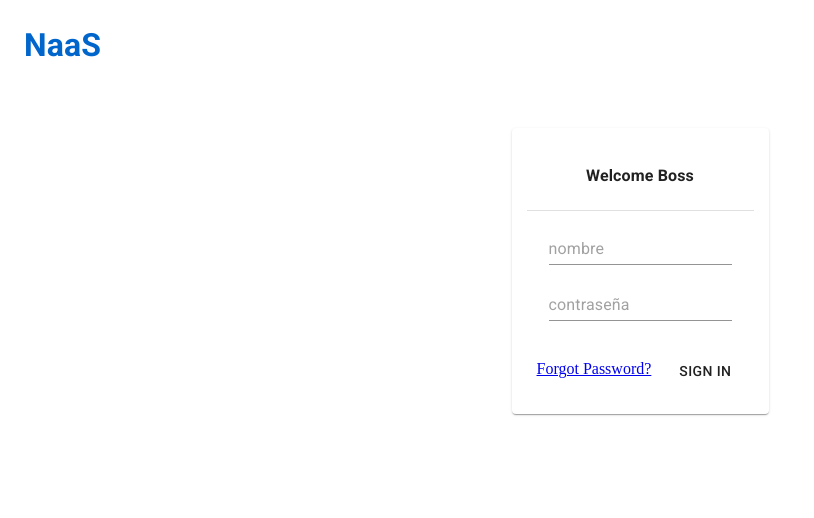
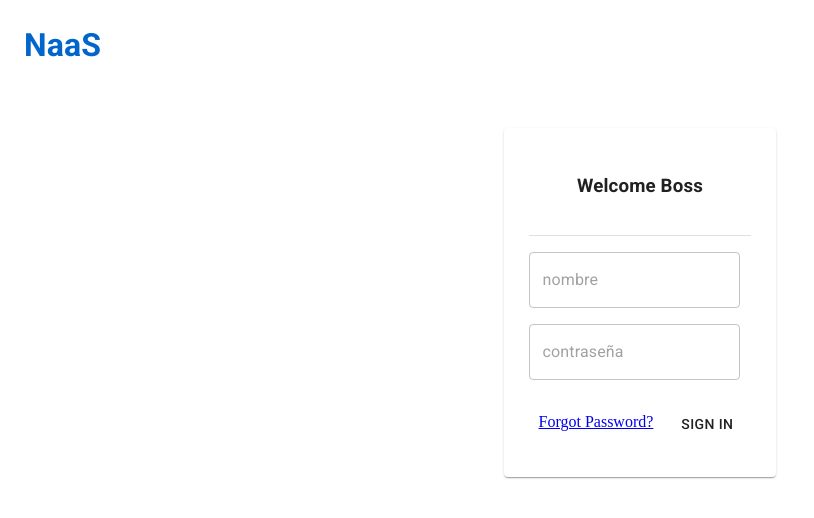
Before and after one commit to carlosmca44/naas_dashboard, a React (Create React App) app: page / in a window 1280 px wide. Shown: the top 518 px of the page, without its empty margins (0-814 px from the left). Built offline with nearby package versions, Linux system fonts and the light colour scheme.

Commit message:
fixes some views on login section

```diff
--- a/src/Components/LoginComp/index.js
+++ b/src/Components/LoginComp/index.js
@@ -3,19 +3,16 @@ import React, { Component } from 'react'
 
 const styles = theme=>({
     root:{
-        padding: "15px",
-        width: "max-content"
+        padding: "25px",
     },
     textFields:{
-        maxWidth: "200px",
-        heigth: "50px"
     },
     gridForm:{
         margin:'10px'
     },
     spacing:{
         margin: '10px 10px'
-    }
+    },
 })
 
 class Login extends Component{
@@ -23,32 +20,45 @@ class Login extends Component{
         const {classes} = this.props
         return(
             <Paper className={classes.root}>
-                <Typography align={'center'}>
-                    <h4>Welcome Boss</h4>
-                </Typography>
+                <Grid container direction={'column'} spacing={2}>
+                    <Grid item>
+                        <Typography align={'center'}>
+                            <h3>Welcome Boss</h3>
+                        </Typography>
+                    </Grid>
+                    <Grid item>
+                        <Divider/>
+                    </Grid>
 
-                <Divider/>
+                    <Grid item>
 
-                <Grid className={classes.gridForm} container direction={"column"} spacing={3}>
-                    <Grid item>
                         <TextField
                             className={classes.textFields}
                             placeholder="nombre"
                             type="text"
+                            variant='outlined'
                         />
                     </Grid>
+
                     <Grid item>
                         <TextField
                             className={classes.textFields}
                             placeholder="contraseña"
                             type="password"
+                            variant='outlined'
                         />
+
                     </Grid>
+
+                    <Grid item>
+                        <a className={classes.spacing} href='/#'>Forgot Password?</a>
+
+                        <Button className={classes.spacing} href='/home'>Sign In</Button>
+                    </Grid>
+
                 </Grid>
 
-                <a className={classes.spacing} href='#'>Forgot Password?</a>
 
-                <Button className={classes.spacing}>Sign In</Button>
             </Paper>
         )
     }
--- a/src/Components/MenuDrawer/index.js
+++ b/src/Components/MenuDrawer/index.js
@@ -1,6 +1,6 @@
 import React, {Component} from "react";
 import {AccountBox} from "@material-ui/icons";
-import {withStyles, IconButton, Drawer, Tooltip, ButtonGroup, Button} from "@material-ui/core";
+import {withStyles, IconButton, Drawer, Tooltip, Button} from "@material-ui/core";
 
 const styles = theme =>({
     links:{
--- a/src/Sections/Login/index.js
+++ b/src/Sections/Login/index.js
@@ -1,18 +1,18 @@
-import { withStyles } from '@material-ui/core';
+import { Grid, withStyles } from '@material-ui/core';
 import React, { Component } from 'react';
+import LoginComp from '../../Components/LoginComp';
+import NavBar from '../../Components/NavBar';
 import DesktopBreakpoint from '../../Prueba_/Breackpoints/desktopBreakpoint';
-import PhoneBreakpoint from '../../Prueba_/Breackpoints/phoneBreakpoint';
-import TabletBreakpoint from '../../Prueba_/Breackpoints/tabletBreakpoint';
-import LoginComp from '../../Components/LoginComp';
-import Navbar from '../../Components/NavBar';
+import TabletBreakpoint from '../../Prueba_/Breackpoints/tabletBreakpoint'
+import PhoneBreakpoint from '../../Prueba_/Breackpoints/phoneBreakpoint'
 
 const styles = theme=>({
 
     //Login
     loginD:{
+      marginTop: '10%',
       display:"flex",
       justifyContent:"center",
-      marginTop: '10%'
     },
     loginT:{
       display:"flex",
@@ -32,29 +32,29 @@ class LoginSection extends Component{
         const {classes} = this.props
         return(
             <div>
+                <NavBar/>
                 <DesktopBreakpoint>
-                    <Navbar/>
-                    <div className={classes.loginD}>
-                        <LoginComp/>
-                    </div>
+                    <Grid className={classes.loginD} container dorection={'column'} justify={'center'} alignItems={'center'}>
+                        <Grid item>
+                            <LoginComp/>
+                        </Grid>
+                    </Grid>
                 </DesktopBreakpoint>
 
                 <TabletBreakpoint>
-                    <Navbar/>
-                    <div className={classes.loginT}>
-
-                    <LoginComp/>
-
-                    </div>
+                    <Grid className={classes.loginT} container dorection={'column'} justify={'center'} alignItems={'center'}>
+                        <Grid item>
+                            <LoginComp/>
+                        </Grid>
+                    </Grid>
                 </TabletBreakpoint>
 
                 <PhoneBreakpoint>
-                    <Navbar/>
-                    <div className={classes.loginP}>
-
-                    <LoginComp/>
-
-                    </div>
+                    <Grid className={classes.loginP} container dorection={'column'} justify={'center'} alignItems={'center'}>
+                        <Grid item>
+                            <LoginComp/>
+                        </Grid>
+                    </Grid>
                 </PhoneBreakpoint>
 
             </div>
```
Also changed, not shown: 1 other file (tests, documents, lock files or other folders).
